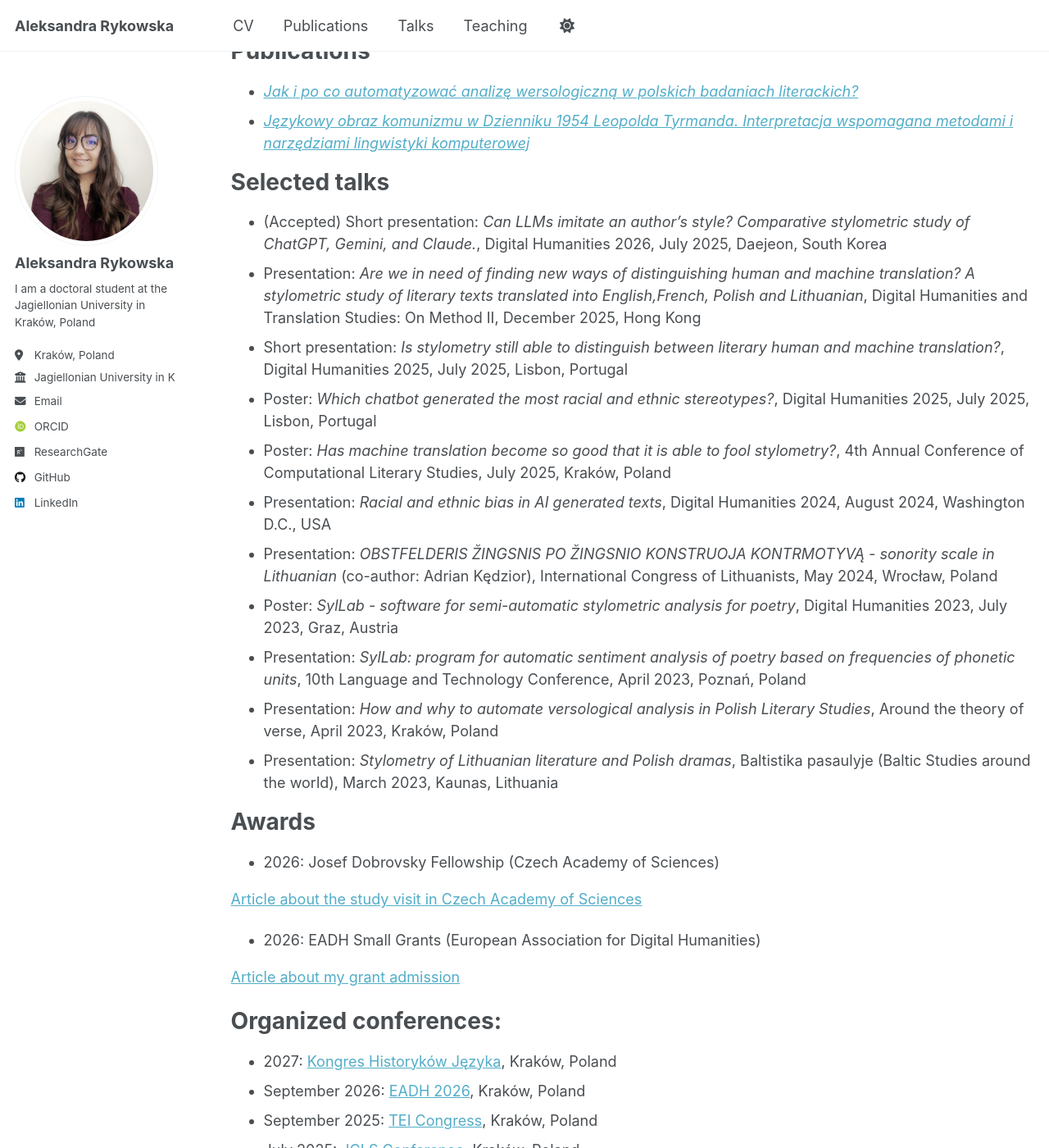
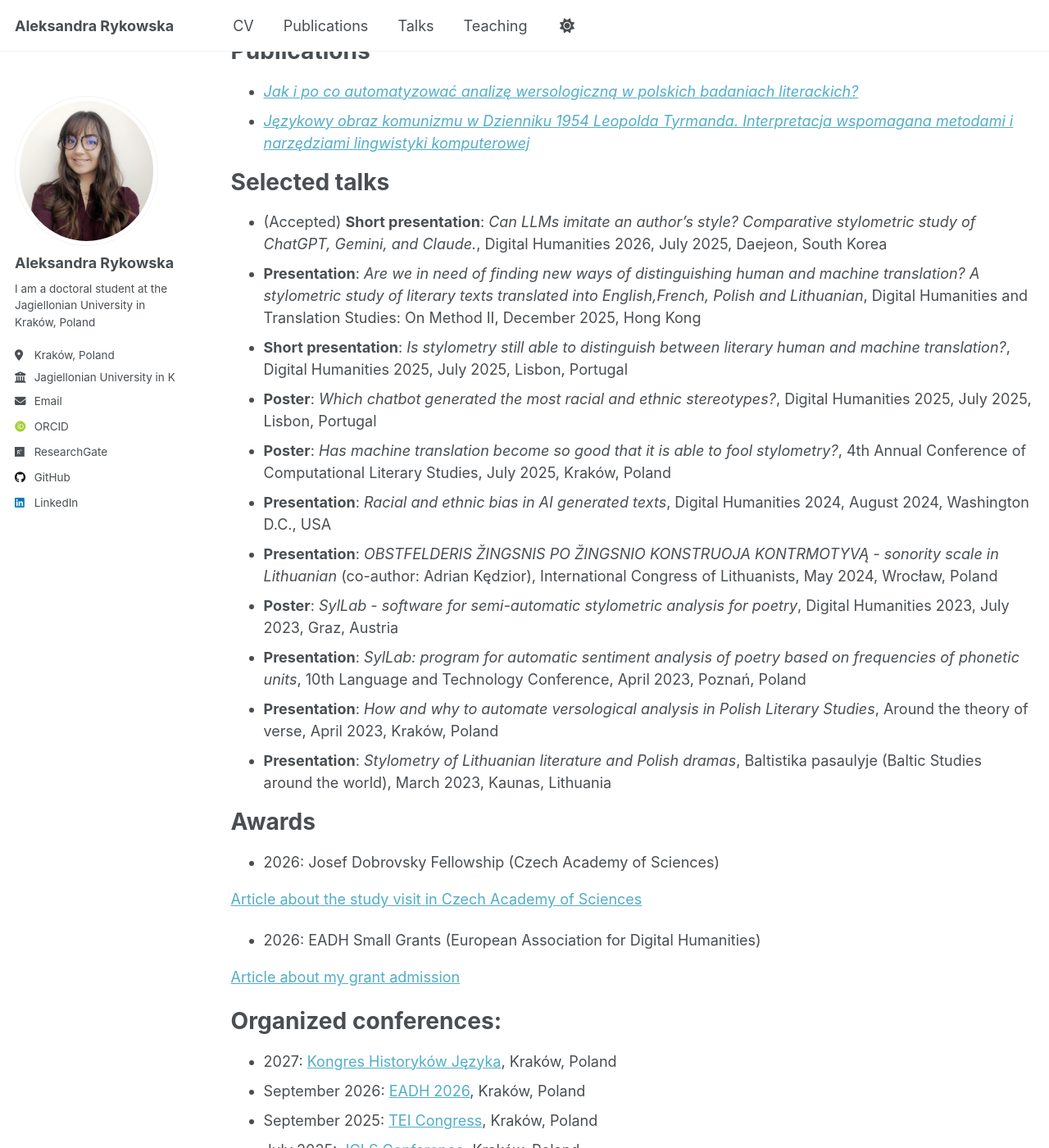
Before and after one commit to aleksandra2812/aleksandra2812.github.io, a Jekyll site: the page built from _pages/cv.md, in a window 1280 px wide and 1400 px high, scrolled down 1144 px. Shown: the whole window at 82% size. Built offline with Jekyll 4.4.1, drawn with Linux system fonts in a browser that asks for light colours; some web fonts are replaced; a script that is not in the unit is left out.

Commit message:
Add bold

```diff
--- a/_pages/cv.md
+++ b/_pages/cv.md
@@ -47,17 +47,17 @@ Publications
 Selected talks
 ======
 
-* (Accepted) Short presentation: _Can LLMs imitate an author's style? Comparative stylometric study of ChatGPT, Gemini, and Claude._, Digital Humanities 2026, July 2025, Daejeon, South Korea
-* Presentation: _Are we in need of finding new ways of distinguishing human and machine translation? A stylometric study of literary texts translated into English,French, Polish and Lithuanian_, Digital Humanities and Translation Studies: On Method II, December 2025, Hong Kong
-* Short presentation: _Is stylometry still able to distinguish between literary human and machine translation?_, Digital Humanities 2025, July 2025, Lisbon, Portugal
-* Poster: _Which chatbot generated the most racial and ethnic stereotypes?_, Digital Humanities 2025, July 2025, Lisbon, Portugal
-* Poster: _Has machine translation become so good that it is able to fool stylometry?_, 4th Annual Conference of Computational Literary Studies, July 2025, Kraków, Poland
-* Presentation: _Racial and ethnic bias in AI generated texts_, Digital Humanities 2024, August 2024, Washington D.C., USA
-* Presentation: _OBSTFELDERIS ŽINGSNIS PO ŽINGSNIO KONSTRUOJA KONTRMOTYVĄ - sonority scale in Lithuanian_ (co-author: Adrian Kędzior), International Congress of Lithuanists, May 2024, Wrocław, Poland
-* Poster: _SylLab - software for semi-automatic stylometric analysis for poetry_, Digital Humanities 2023, July 2023, Graz, Austria
-* Presentation: _SylLab: program for automatic sentiment analysis of poetry based on frequencies of phonetic units_, 10th Language and Technology Conference, April 2023, Poznań, Poland
-* Presentation: _How and why to automate versological analysis in Polish Literary Studies_, Around the theory of verse, April 2023, Kraków, Poland
-* Presentation: _Stylometry of Lithuanian literature and Polish dramas_, Baltistika pasaulyje (Baltic Studies around the world), March 2023, Kaunas, Lithuania
+* (Accepted) **Short presentation**: _Can LLMs imitate an author's style? Comparative stylometric study of ChatGPT, Gemini, and Claude._, Digital Humanities 2026, July 2025, Daejeon, South Korea
+* **Presentation**: _Are we in need of finding new ways of distinguishing human and machine translation? A stylometric study of literary texts translated into English,French, Polish and Lithuanian_, Digital Humanities and Translation Studies: On Method II, December 2025, Hong Kong
+* **Short presentation**: _Is stylometry still able to distinguish between literary human and machine translation?_, Digital Humanities 2025, July 2025, Lisbon, Portugal
+* **Poster**: _Which chatbot generated the most racial and ethnic stereotypes?_, Digital Humanities 2025, July 2025, Lisbon, Portugal
+* **Poster**: _Has machine translation become so good that it is able to fool stylometry?_, 4th Annual Conference of Computational Literary Studies, July 2025, Kraków, Poland
+* **Presentation**: _Racial and ethnic bias in AI generated texts_, Digital Humanities 2024, August 2024, Washington D.C., USA
+* **Presentation**: _OBSTFELDERIS ŽINGSNIS PO ŽINGSNIO KONSTRUOJA KONTRMOTYVĄ - sonority scale in Lithuanian_ (co-author: Adrian Kędzior), International Congress of Lithuanists, May 2024, Wrocław, Poland
+* **Poster**: _SylLab - software for semi-automatic stylometric analysis for poetry_, Digital Humanities 2023, July 2023, Graz, Austria
+* **Presentation**: _SylLab: program for automatic sentiment analysis of poetry based on frequencies of phonetic units_, 10th Language and Technology Conference, April 2023, Poznań, Poland
+* **Presentation**: _How and why to automate versological analysis in Polish Literary Studies_, Around the theory of verse, April 2023, Kraków, Poland
+* **Presentation**: _Stylometry of Lithuanian literature and Polish dramas_, Baltistika pasaulyje (Baltic Studies around the world), March 2023, Kaunas, Lithuania
 
 Awards
 ======
```
